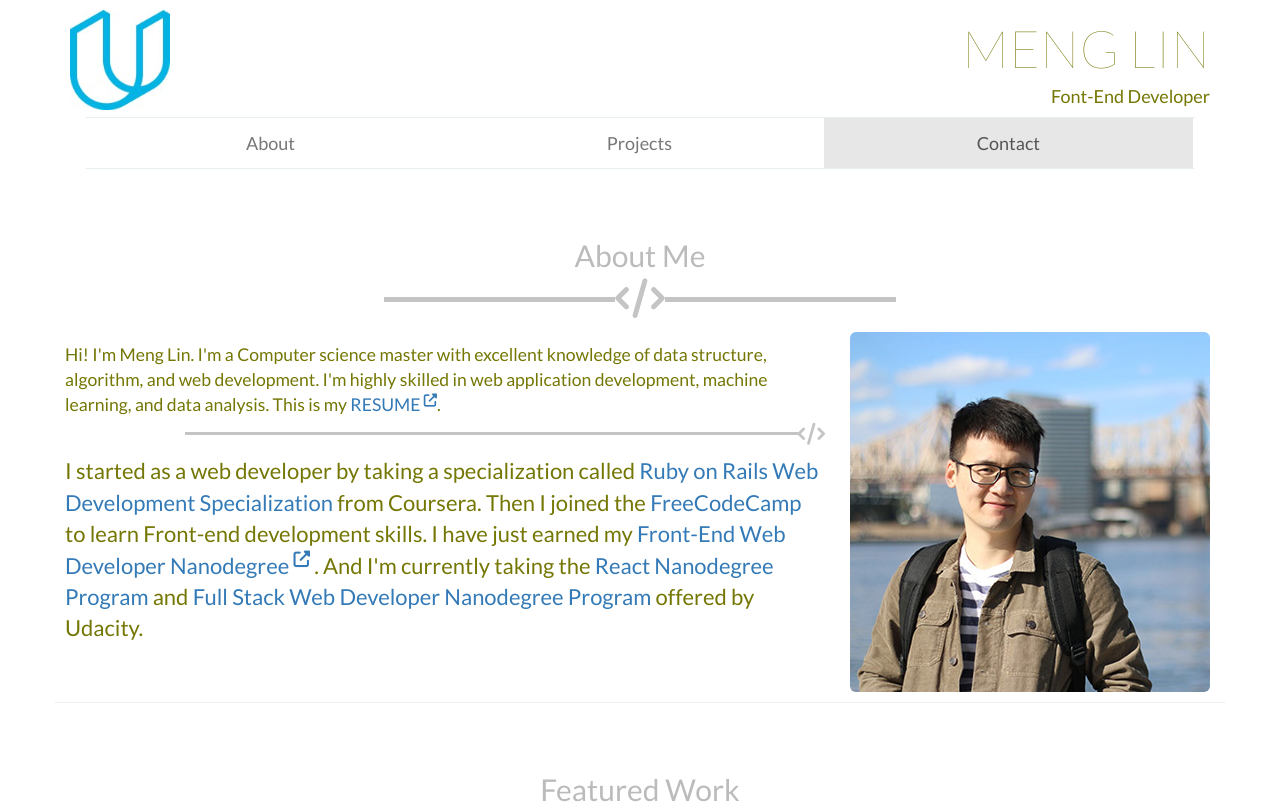
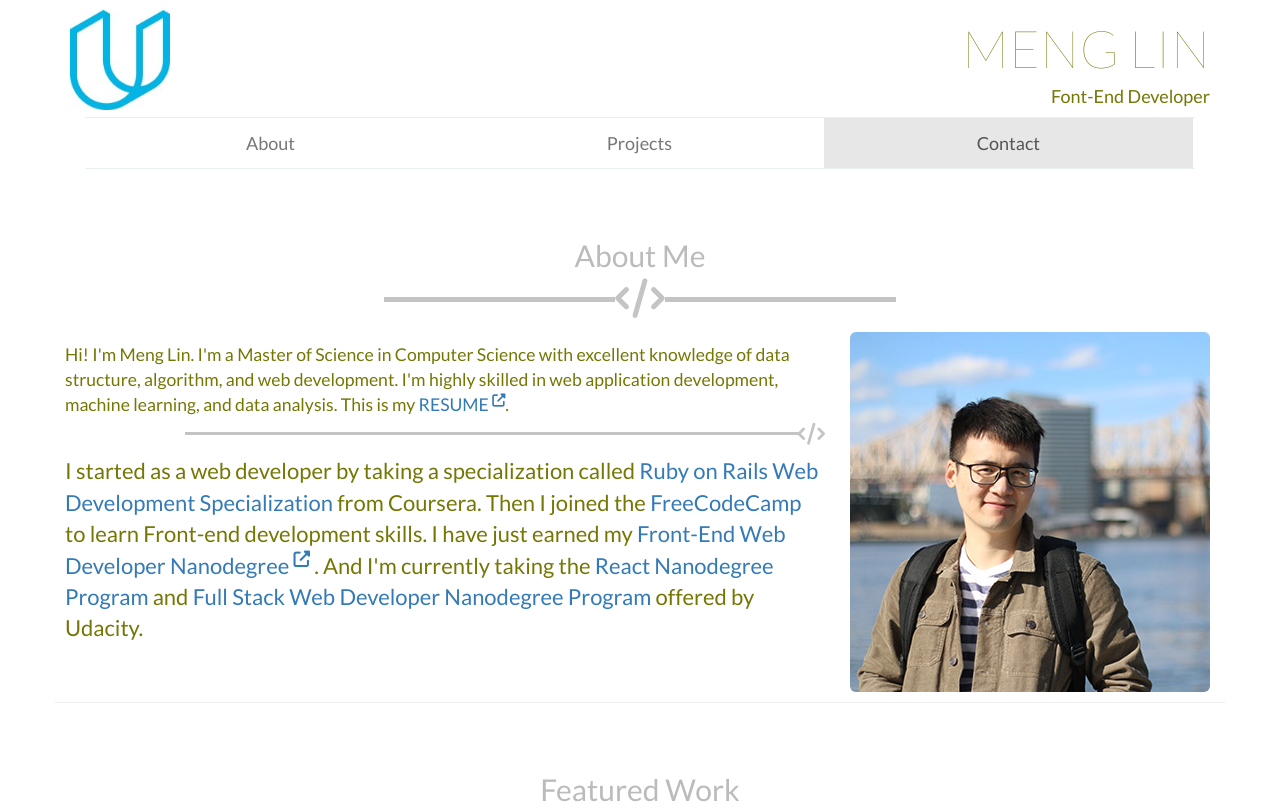
Before and after one commit to mengdage/mengdage.github.io, a website: page index.htm in a window 1280 px wide. Shown: the top 809 px of the page. Drawn offline with nearby package versions, Linux system fonts and the light colour scheme.

```diff
--- a/index.htm
+++ b/index.htm
@@ -59,7 +59,7 @@
 
       <div class="infoMe col-md-8">
         <p class="text-small">
-          Hi! I'm Meng Lin. I'm a Computer science master with excellent knowledge of data structure, algorithm, and web development. I'm highly skilled in web application development, machine learning, and data analysis.
+          Hi! I'm Meng Lin. I'm a Master of Science in Computer Science with excellent knowledge of data structure, algorithm, and web development. I'm highly skilled in web application development, machine learning, and data analysis.
           This is my <a href="https://mengdage.github.io/frontend-nanodegree-resume/" target="_blank" title="online resume" class="">RESUME <sup><i class="fa fa-external-link" aria-hidden="true"></i><sup></a>.
         </p>
         <hr class="star-dark inline">
```
